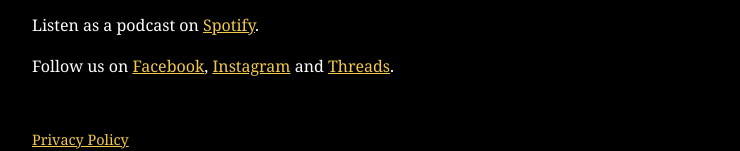
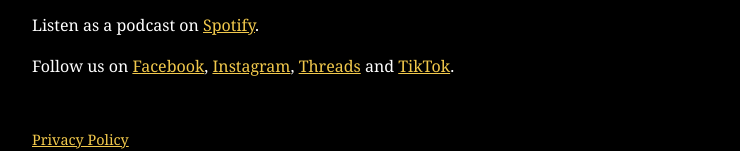
Before and after one commit to pachuliya/prayerhour, a plain HTML site: page index.html in a window 1280 px wide. Shown: the part 238-389 px from the top of the page, without its empty margins (268-1008 px from the left). Drawn offline with Linux system fonts and the light colour scheme.

Commit message:
Add TikTok link
Co-Authored-By: Claude Opus 5.5 <noreply@anthropic.com>

```diff
--- a/index.html
+++ b/index.html
@@ -16,7 +16,7 @@
   <p>Long-form Christian prayers built on the King James Bible, read over calm nature scenes. Prayers for protection, healing, peace and rest.</p>
   <p>Watch and pray with us on YouTube: <a href="https://www.youtube.com/@TheDailyPrayerHour">youtube.com/@TheDailyPrayerHour</a></p>
   <p>Listen as a podcast on <a href="https://open.spotify.com/show/0malBLk8i7BwWPzc6lj56F">Spotify</a>.</p>
-  <p>Follow us on <a href="https://www.facebook.com/thedailyprayerhour">Facebook</a>, <a href="https://www.instagram.com/thedailyprayerhour">Instagram</a> and <a href="https://www.threads.com/@thedailyprayerhour">Threads</a>.</p>
+  <p>Follow us on <a href="https://www.facebook.com/thedailyprayerhour">Facebook</a>, <a href="https://www.instagram.com/thedailyprayerhour">Instagram</a>, <a href="https://www.threads.com/@thedailyprayerhour">Threads</a> and <a href="https://www.tiktok.com/@thedailyprayerhour">TikTok</a>.</p>
   <footer><a href="privacy.html">Privacy Policy</a></footer>
 </body>
 </html>
```
